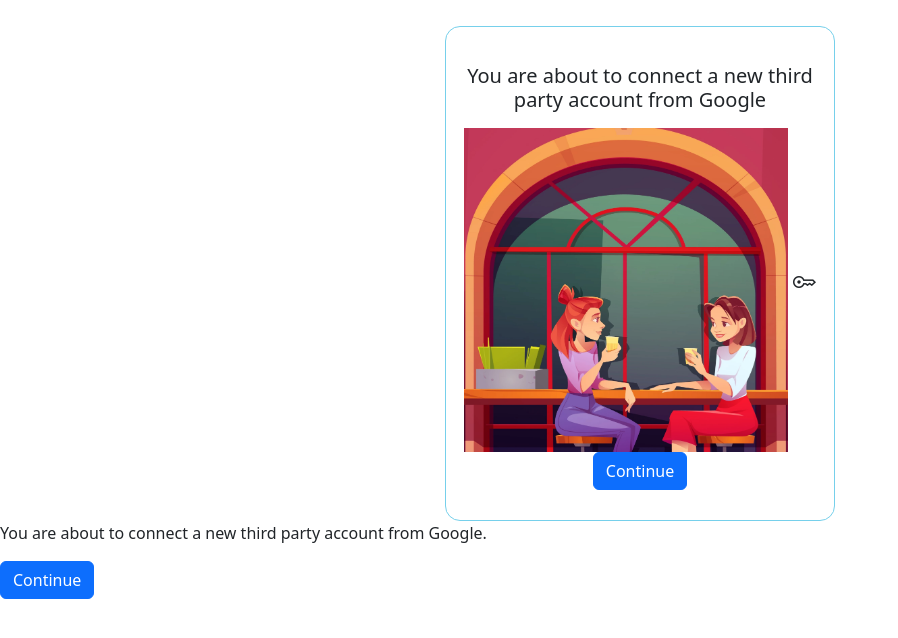
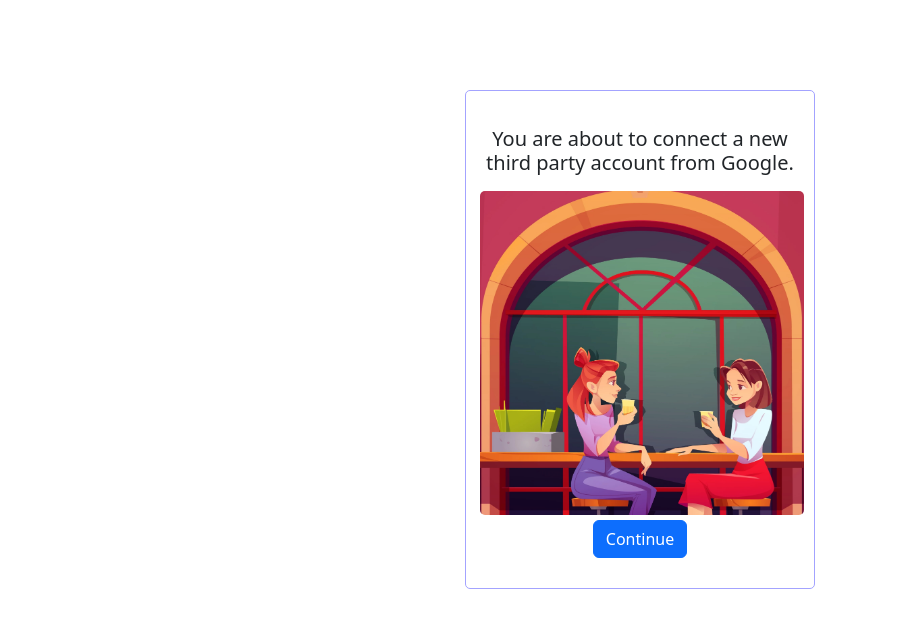
Before and after one commit to Aaris-Kazi/django-google-auth, a Django app: page /accounts/google/login/ in a window 1280 px wide. Shown: the top 638 px of the page, without its empty margins (0-898 px from the left). Run offline with Django 3.2, Linux system fonts and the light colour scheme; some libraries are stand-ins or nearby versions.

Commit message:
finally completed

```diff
--- a/main/static/third-party.css
+++ b/main/static/third-party.css
@@ -6,6 +6,7 @@
     border-radius: 5px;
 }
 .material-symbols-outlined {
+  margin-top: 5px;
   font-variation-settings:
   'FILL' 0,
   'wght' 400,
@@ -15,4 +16,6 @@
 .banner{
   height: 324px;
   width: 324px;
+  border-radius: 5px;
+  margin-bottom: 5px;
 }
--- a/main/templates/socialaccount/login.html
+++ b/main/templates/socialaccount/login.html
@@ -20,46 +20,26 @@
     <div class="container content form">
         <figure class="text-center">
             <blockquote class="blockquote">
-                <h5>You are about to connect a new third party account from Google</h5>
+                <h5>{% blocktrans with provider.name as provider %}You are about to connect a new third party account from {{ provider }}.{% endblocktrans %}</h5>
             </blockquote>
         </figure>
 
             <div class="row">
                 <div class="text-center">
                     <img class="banner" src="{% static 'img/cover.webp' %}" alt="">
-                    <span class="material-symbols-outlined">
-                        key
-                    </span>
                     <form method="post">
-                        <button class="btn btn-primary mb-3" type="submit">Continue</button>
+                        {% csrf_token %}
+                        <button class="btn btn-primary mb-3" type="submit">
+
+                            <span class="text">
+                                {% trans "Continue" %}
+                            </span>
+
+                        </button>
                     </form>
                 </div>
             </div>
-
     </div>
 
 </body>
 </html>
-<!DOCTYPE html>
-<html lang="en">
-<head>
-    <meta charset="UTF-8">
-    <meta http-equiv="X-UA-Compatible" content="IE=edge">
-    <meta name="viewport" content="width=device-width, initial-scale=1.0">
-    <title>Continue Login</title>
-    <!-- CSS only -->
-    <link rel="stylesheet" href="{% static 'style.css' %}">
-    <link href="https://cdn.jsdelivr.net/npm/bootstrap@5.2.0-beta1/dist/css/bootstrap.min.css" rel="stylesheet" integrity="sha384-0evHe/X+R7YkIZDRvuzKMRqM+OrBnVFBL6DOitfPri4tjfHxaWutUpFmBp4vmVor" crossorigin="anonymous">
-    <!-- JavaScript Bundle with Popper -->
-    <script src="https://cdn.jsdelivr.net/npm/bootstrap@5.2.0-beta1/dist/js/bootstrap.bundle.min.js" integrity="sha384-pprn3073KE6tl6bjs2QrFaJGz5/SUsLqktiwsUTF55Jfv3qYSDhgCecCxMW52nD2" crossorigin="anonymous"></script>
-    <script type="text/javascript" src="//code.jquery.com/jquery-1.4.2.min.js"></script>
-</head>
-<body>
-    <p>{% blocktrans with provider.name as provider %}You are about to connect a new third party account from {{ provider }}.{% endblocktrans %}</p>
-
-    <form method="post">
-        {% csrf_token %}
-        <button class="btn btn-primary mb-3" type="submit">{% trans "Continue" %}</button>
-    </form>
-</body>
-</html>
--- a/test-box/third-party.css
+++ b/test-box/third-party.css
@@ -6,6 +6,7 @@
     border-radius: 5px;
 }
 .material-symbols-outlined {
+  margin-top: 5px;
   font-variation-settings:
   'FILL' 0,
   'wght' 400,
@@ -15,4 +16,6 @@
 .banner{
   height: 324px;
   width: 324px;
+  border-radius: 5px;
+  margin-bottom: 5px;
 }
```
Also changed, not shown: test-box/test.html (+7 -4 lines), db.sqlite3.
